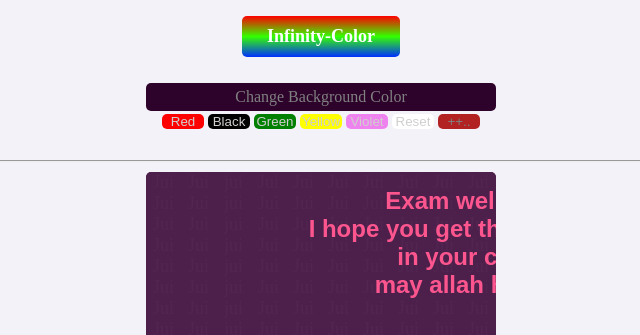
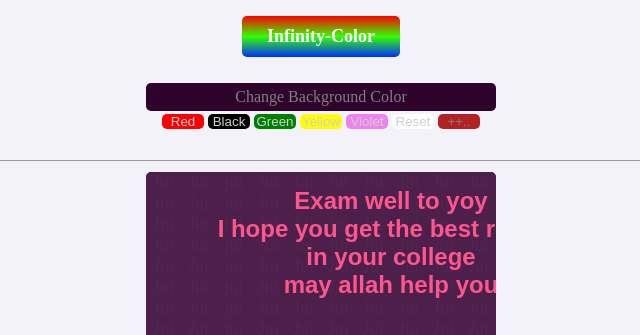
Before and after one commit to weebdesign/rtest, a plain HTML site: page index.html in a window 1280 px wide. Shown: the top 335 px of the page, without its empty margins (319-959 px from the left). Drawn offline with nearby package versions, Linux system fonts and the light colour scheme; a web font is replaced by a local one.

Commit message:
Update style.css

```diff
--- a/resoucese/css/style.css
+++ b/resoucese/css/style.css
@@ -140,7 +140,7 @@ body{
     position: absolute;
     top: 15px;
     /*left: 23%;*/
-transform: translate(46%);
+transform: translate(20%);
 /* 	  color:#8F6837; */
 	  color:firebrick ;
 
```
